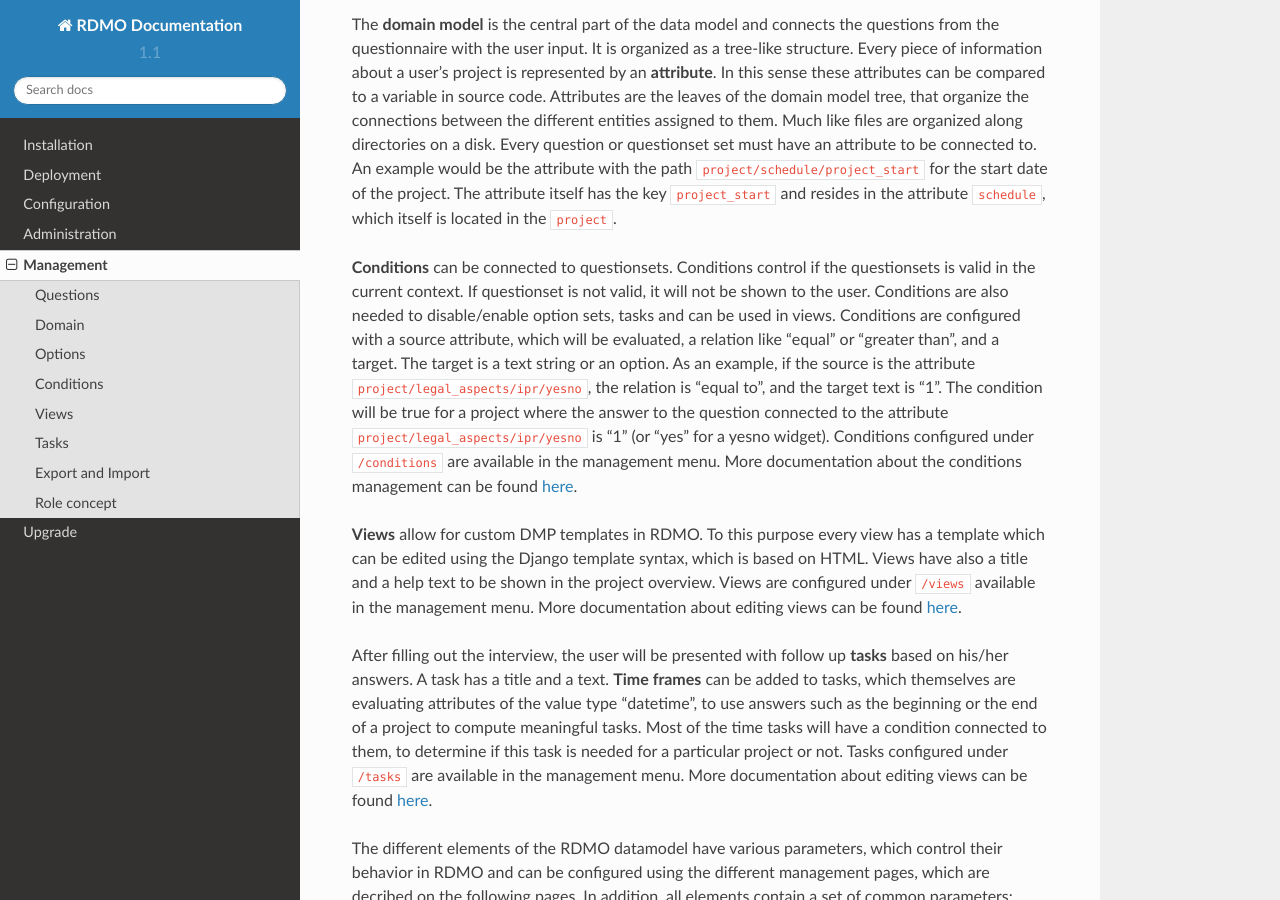
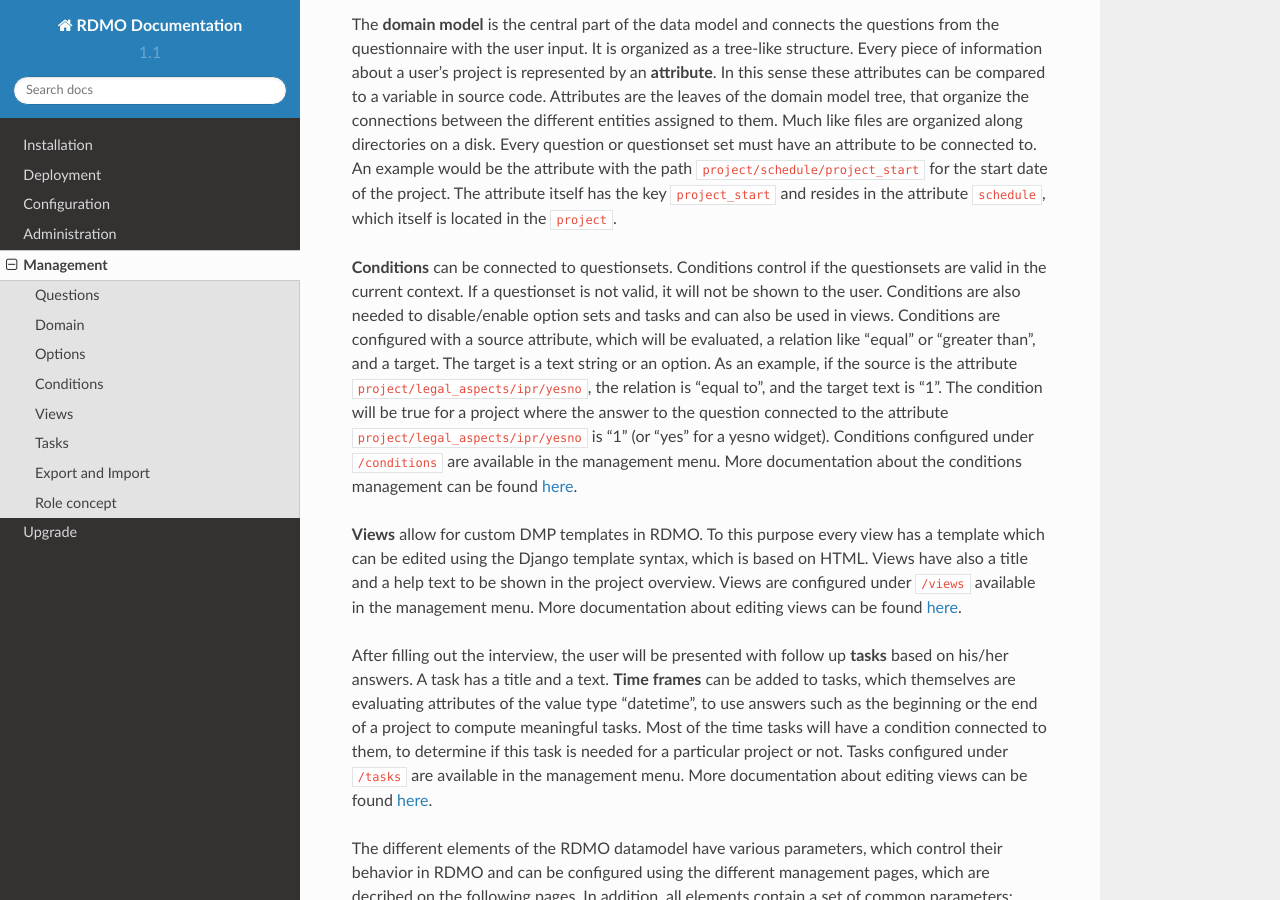
Before and after one commit to rdmorganiser/rdmo-docs, a Sphinx documentation site: the page built from docs/management/index.md, in a window 1280 px wide and 900 px high, scrolled down 1253 px. Built offline with Sphinx 7.4.7 and the Read the Docs theme 2.0.0, drawn with Linux system fonts in a browser that asks for light colours.

Commit message:
Fixed some minor typos.

```diff
--- a/docs/management/index.md
+++ b/docs/management/index.md
@@ -11,7 +11,7 @@
 
 The **domain model** is the central part of the data model and connects the questions from the questionnaire with the user input. It is organized as a tree-like structure. Every piece of information about a user's project is represented by an **attribute**. In this sense these attributes can be compared to a variable in source code. Attributes are the leaves of the domain model tree, that organize the connections between the different entities assigned to them. Much like files are organized along directories on a disk. Every question or questionset set must have an attribute to be connected to. An example would be the attribute with the path `project/schedule/project_start` for the start date of the project. The attribute itself has the key `project_start` and resides in the attribute `schedule`, which itself is located in the `project`.
 
-**Conditions** can be connected to questionsets. Conditions control if the questionsets is valid in the current context. If questionset is not valid, it will not be shown to the user. Conditions are also needed to disable/enable option sets, tasks and can be used in views. Conditions are configured with a source attribute, which will be evaluated, a relation like "equal" or "greater than", and a target. The target is a text string or an option. As an example, if the source is the attribute `project/legal_aspects/ipr/yesno`, the relation is "equal to", and the target text is "1". The condition will be true for a project where the answer to the question connected to the attribute `project/legal_aspects/ipr/yesno` is "1" (or "yes" for a yesno widget). Conditions configured under `/conditions` are available in the management menu. More documentation about the conditions management can be found [here](conditions.html).
+**Conditions** can be connected to questionsets. Conditions control if the questionsets are valid in the current context. If a questionset is not valid, it will not be shown to the user. Conditions are also needed to disable/enable option sets and tasks and can also be used in views. Conditions are configured with a source attribute, which will be evaluated, a relation like "equal" or "greater than", and a target. The target is a text string or an option. As an example, if the source is the attribute `project/legal_aspects/ipr/yesno`, the relation is "equal to", and the target text is "1". The condition will be true for a project where the answer to the question connected to the attribute `project/legal_aspects/ipr/yesno` is "1" (or "yes" for a yesno widget). Conditions configured under `/conditions` are available in the management menu. More documentation about the conditions management can be found [here](conditions.html).
 
 **Views** allow for custom DMP templates in RDMO. To this purpose every view has a template which can be edited using the Django template syntax, which is based on HTML. Views have also a title and a help text to be shown in the project overview. Views are configured under `/views` available in the management menu. More documentation about editing views can be found [here](views.html).
 
```
